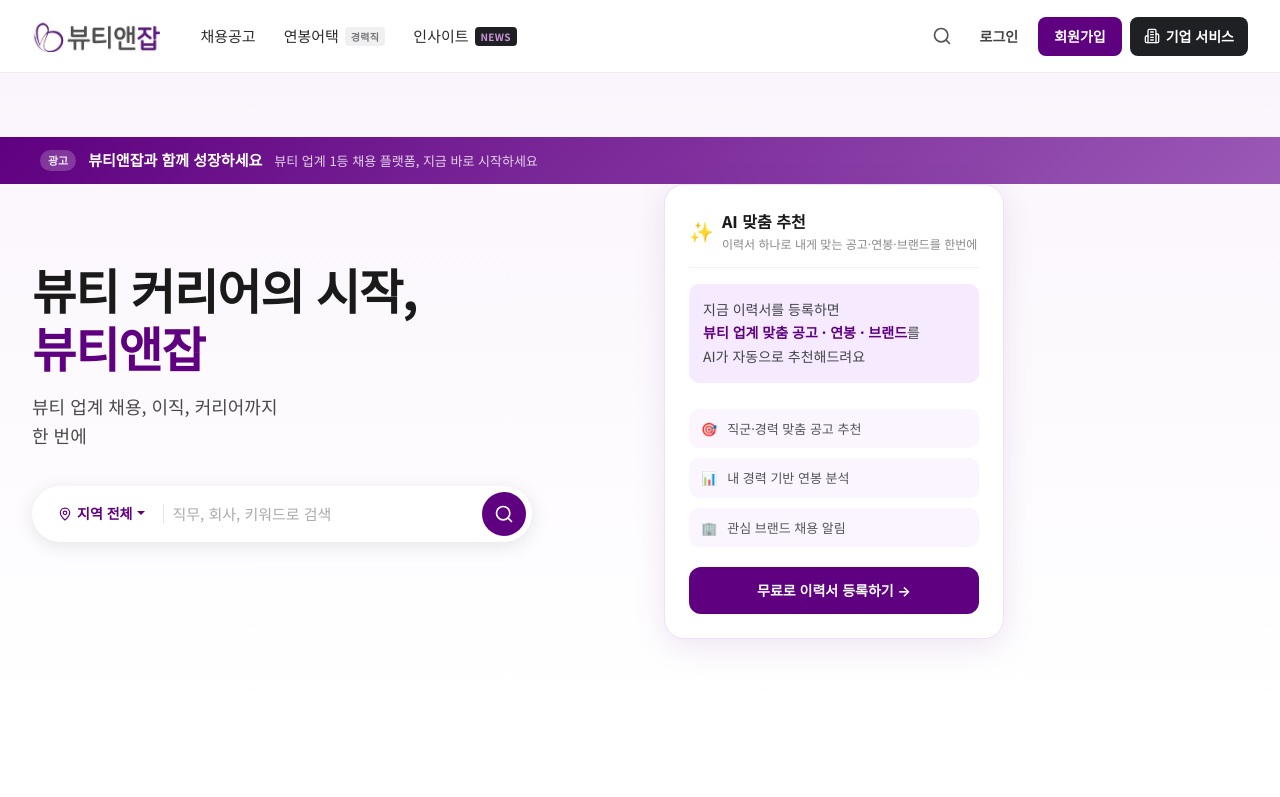
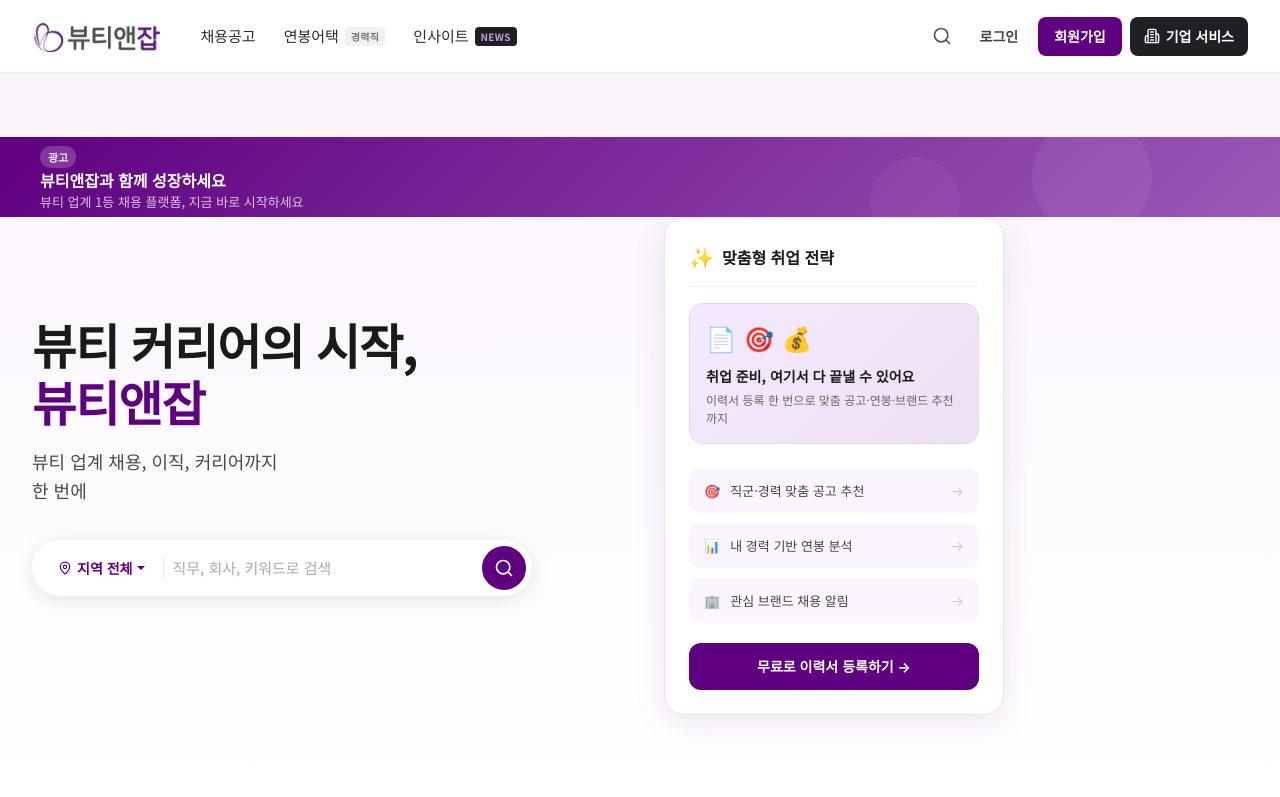
Before and after one commit to jiwone73/beauty-and-job, a Next.js app: page / in a window 1280 px wide. Shown: the top 797 px of the page. Built offline with nearby package versions, Linux system fonts and the light colour scheme; a web font is replaced by a local one.

Commit message:
히어로 배너 높이 2배 + AI카드 맞춤형 취업전략 디자인 개선

```diff
--- a/app/page.tsx
+++ b/app/page.tsx
@@ -157,14 +157,7 @@ function Hero() {
         <div className="hero-ai-card">
           <div className="hero-ai-header">
             <span className="hero-ai-icon">✨</span>
-            <div>
-              <span className="hero-ai-title">AI 맞춤 추천</span>
-              <p className="hero-ai-desc">
-                {isLoggedIn
-                  ? "내 이력서 기반으로 딱 맞는 공고를 찾았어요"
-                  : "이력서 하나로 내게 맞는 공고·연봉·브랜드를 한번에"}
-              </p>
-            </div>
+            <span className="hero-ai-title">맞춤형 취업 전략</span>
           </div>
 
           {isLoggedIn ? (
@@ -199,24 +192,31 @@ function Hero() {
             </div>
           ) : (
             <div className="hero-ai-guest">
-              <p className="hero-ai-guest-copy">
-                지금 이력서를 등록하면<br />
-                <strong>뷰티 업계 맞춤 공고 · 연봉 · 브랜드</strong>를<br />
-                AI가 자동으로 추천해드려요
-              </p>
+              <Link href="/signup" className="hero-ai-visual-card">
+                <div className="hero-ai-visual-icons">
+                  <span>📄</span><span>🎯</span><span>💰</span>
+                </div>
+                <div>
+                  <p className="hero-ai-visual-title">취업 준비, 여기서 다 끝낼 수 있어요</p>
+                  <p className="hero-ai-visual-sub">이력서 등록 한 번으로 맞춤 공고·연봉·브랜드 추천까지</p>
+                </div>
+              </Link>
               <div className="hero-ai-guest-items">
-                <div className="hero-ai-guest-item">
+                <Link href="/jobs" className="hero-ai-guest-item">
                   <span>🎯</span>
                   <span>직군·경력 맞춤 공고 추천</span>
-                </div>
-                <div className="hero-ai-guest-item">
+                  <span className="hero-ai-guest-arrow">→</span>
+                </Link>
+                <Link href="/salary" className="hero-ai-guest-item">
                   <span>📊</span>
                   <span>내 경력 기반 연봉 분석</span>
-                </div>
-                <div className="hero-ai-guest-item">
+                  <span className="hero-ai-guest-arrow">→</span>
+                </Link>
+                <Link href="/profile" className="hero-ai-guest-item">
                   <span>🏢</span>
                   <span>관심 브랜드 채용 알림</span>
-                </div>
+                  <span className="hero-ai-guest-arrow">→</span>
+                </Link>
               </div>
               <Link href="/signup" className="hero-ai-cta">
                 무료로 이력서 등록하기 →
```
Also changed, not shown: app/globals.css.
